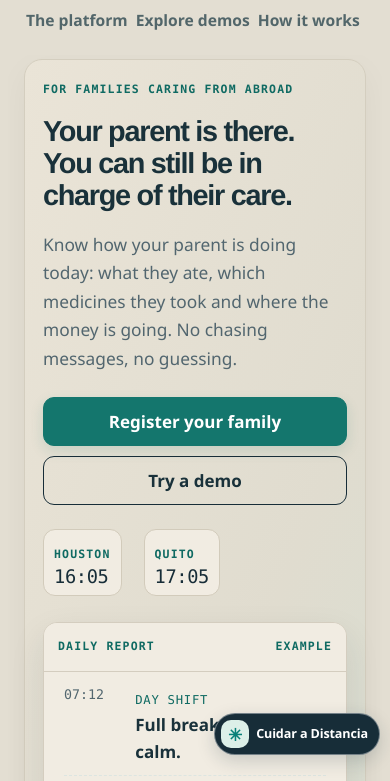
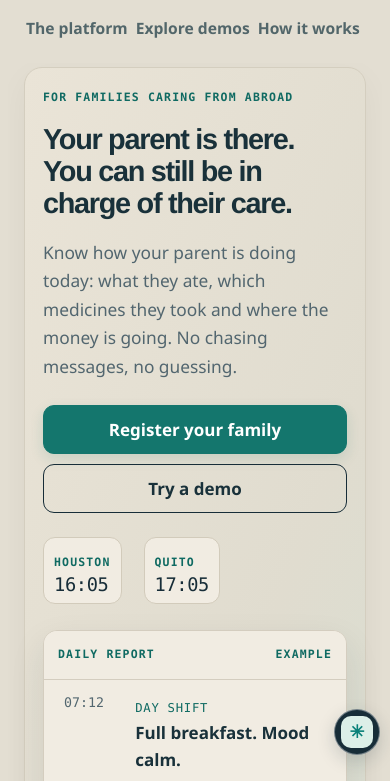
Before and after one commit to marbaquero/marbaquero.github.io, a plain HTML site: page index.html in a window 390 px wide. Shown: the part 79-860 px from the top of the page. Drawn offline with Linux system fonts and the light colour scheme.

Commit message:
Keep the home shortcut visible, show the portrait caption, lower the language switch (#108)
- The floating home shortcut no longer hides over the pricing section; it stays
  visible at every scroll position. On phones it is now a 46px icon-only circle
  so it covers much less of the price cards.
- The 'Inspirado por alguien muy especial' caption under the portrait was
  hidden at <=820px; it is shown again on phones.
- The header gets a 16px top padding plus env(safe-area-inset-top), so in an
  installed iPhone PWA the ES/EN switch sits below the status bar/notch and is
  tappable; the buttons are 44px tall.

Co-authored-by: Marcello Baquero <marbaquero@gmail.com>

```diff
--- a/index.html
+++ b/index.html
@@ -1301,8 +1301,23 @@ section.shifts h2{max-width:38ch!important}
   .contact-finale-layout{grid-template-columns:1fr!important;gap:18px!important}
   .contact-finale-portrait{order:2;justify-self:end!important;width:140px!important;max-width:140px!important}
   .contact-finale-portrait img{aspect-ratio:4/5!important}
-  .contact-finale-portrait span{display:none!important}
+  .contact-finale-portrait span{display:block!important;font-size:.66rem!important;line-height:1.35!important}
   .contact-finale-photo h2{font-size:clamp(1.8rem,3.2vw,2.5rem)!important;max-width:26ch!important}
+}
+
+/* Phones: keep the header clear of the status bar / notch so the ES/EN
+   toggle is tappable in an installed PWA. */
+@media(max-width:820px){
+  .top{padding-top:calc(16px + env(safe-area-inset-top,0px))!important}
+}
+
+/* Phones: icon-only home shortcut (smaller footprint while staying visible),
+   and a 44px tap target for the language switch. */
+@media(max-width:600px){
+  .home-float{width:46px;height:46px;min-height:46px;padding:0!important;justify-content:center;border-radius:50%}
+  .home-float .home-label{display:none}
+  .home-float .home-mark{width:32px;height:32px;font-size:1.05rem}
+  .langs button{min-width:44px;min-height:44px!important;padding:7px 12px!important}
 }
 </style>
 </head>
@@ -2054,30 +2069,8 @@ section.shifts h2{max-width:38ch!important}
 })();
 </script>
 <script>
-/* The floating "back to top" button has no job once the footer is on screen, and
-   it sat on top of the legal links. Hide it there instead of padding around it. */
-(function () {
-  var btn = document.querySelector(".home-float");
-  if (!btn || !("IntersectionObserver" in window)) return;
-  /* Hide it only while the plan cards are on screen (it covered the $49 price
-     and the Full Setup CTA). Everywhere else it stays available, including the
-     bottom of the page. */
-  var plans = document.querySelector(".plans");
-  var outcomes = document.querySelector(".pricing-outcomes");
-  var foot = document.querySelector("footer");
-  var zones = [plans, outcomes, foot].filter(Boolean);
-  if (!zones.length) return;
-  var onScreen = new Map();
-  var io = new IntersectionObserver(function (entries) {
-    entries.forEach(function (e) { onScreen.set(e.target, e.isIntersecting); });
-    /* Hide over the pricing cards, but always show once the footer is on screen. */
-    var hide = (onScreen.get(plans) || onScreen.get(outcomes)) && !onScreen.get(foot);
-    btn.classList.toggle("is-hidden", hide);
-    if (hide) { btn.setAttribute("tabindex", "-1"); btn.setAttribute("aria-hidden", "true"); }
-    else { btn.removeAttribute("tabindex"); btn.removeAttribute("aria-hidden"); }
-  }, { threshold: 0.05 });
-  zones.forEach(function (z) { io.observe(z); });
-})();
+/* The home shortcut stays visible at all times; the footer's reserved padding
+   keeps it clear of the legal links. */
 </script>
 <script>
 /* A link to #weekly-example cannot open a closed <details>; do it on arrival. */
```
